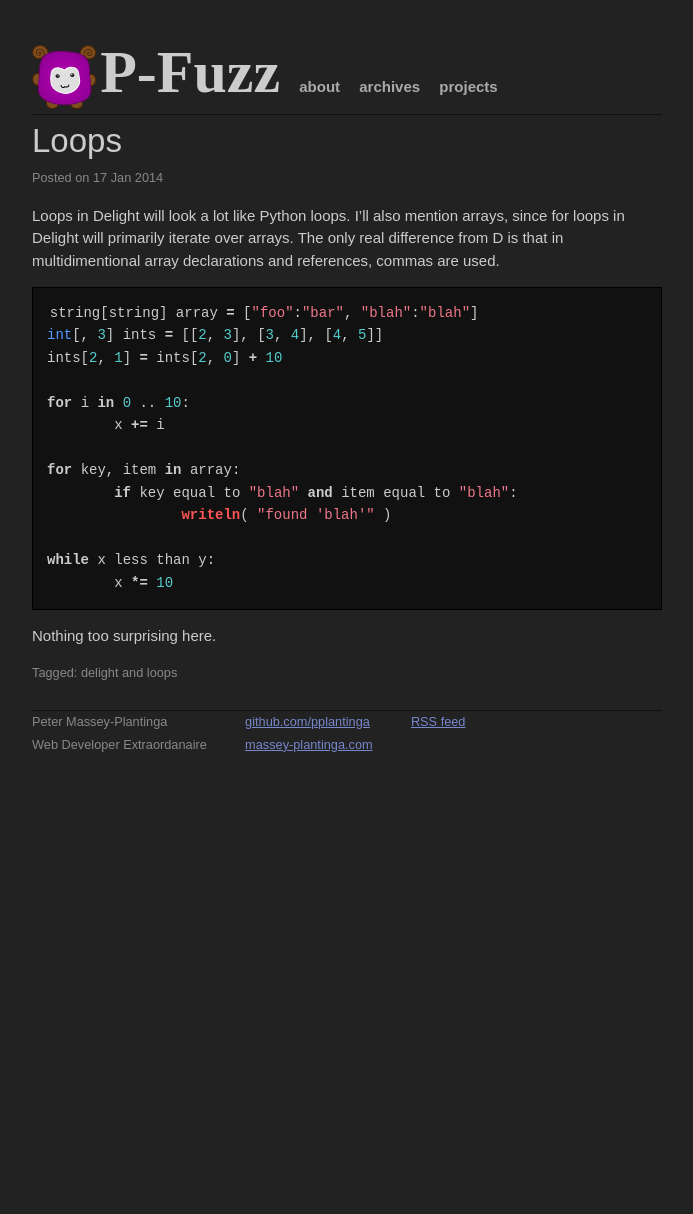
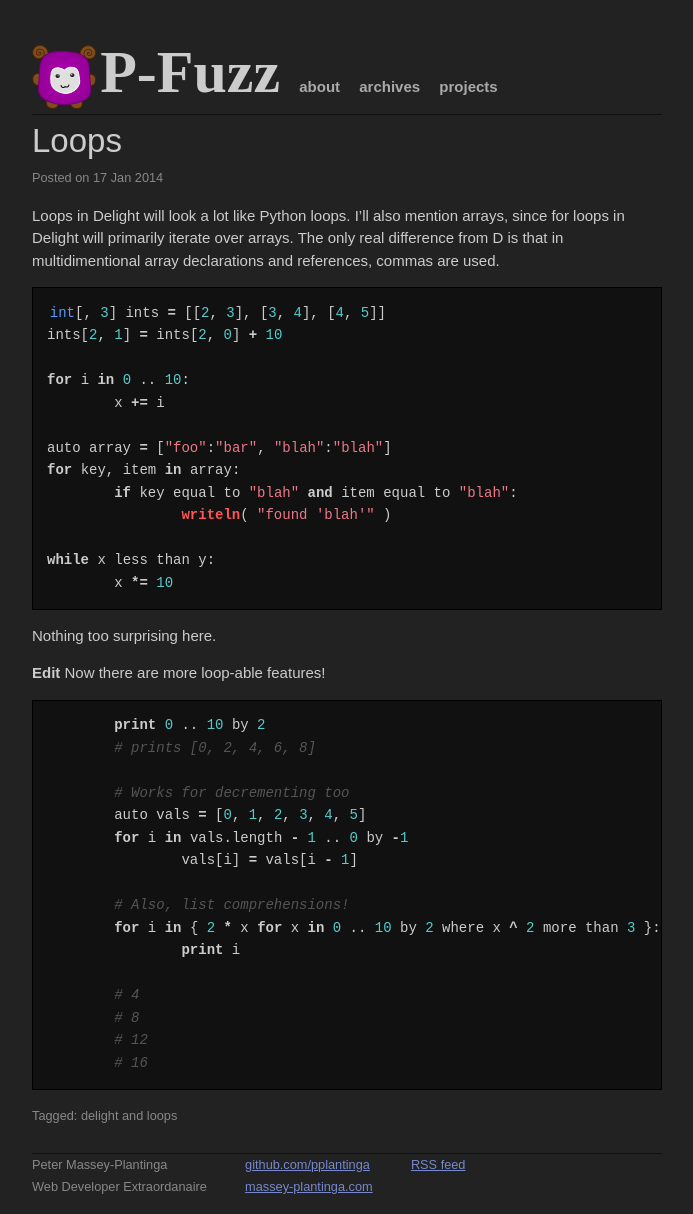
Before and after one commit to pplantinga/pfuzz-blog, a Jekyll site: the page built from _posts/2014-01-17-loops.markdown, in a window 1280 px wide. Shown: the whole page, without its empty margins (293-986 px from the left). Built offline with Jekyll 4.4.1, drawn with Linux system fonts in a browser that asks for light colours; some web fonts are replaced; Markdown is read by kramdown in place of the engine named in the settings; before the commit the page ends 945 px from its top, so only the background shows below that.

Commit message:
Update loops post to include list comprehensions and stuffs

```diff
--- a/_posts/2014-01-17-loops.markdown
+++ b/_posts/2014-01-17-loops.markdown
@@ -10,13 +10,13 @@ tags:
 Loops in Delight will look a lot like Python loops. I'll also mention arrays, since for loops in Delight will primarily iterate over arrays. The only real difference from D is that in multidimentional array declarations and references, commas are used.
 
 {% highlight python %}
-string[string] array = ["foo":"bar", "blah":"blah"]
 int[, 3] ints = [[2, 3], [3, 4], [4, 5]]
 ints[2, 1] = ints[2, 0] + 10
 
 for i in 0 .. 10:
 	x += i
 
+auto array = ["foo":"bar", "blah":"blah"]
 for key, item in array:
 	if key equal to "blah" and item equal to "blah":
 		writeln( "found 'blah'" )
@@ -26,3 +26,24 @@ while x less than y:
 {% endhighlight %}
 
 Nothing too surprising here.
+
+**Edit** Now there are more loop-able features!
+
+{% highlight python %}
+	print 0 .. 10 by 2
+	# prints [0, 2, 4, 6, 8]
+
+	# Works for decrementing too
+	auto vals = [0, 1, 2, 3, 4, 5]
+	for i in vals.length - 1 .. 0 by -1
+		vals[i] = vals[i - 1]
+
+	# Also, list comprehensions!
+	for i in { 2 * x for x in 0 .. 10 by 2 where x ^ 2 more than 3 }:
+		print i
+
+	# 4
+	# 8
+	# 12
+	# 16
+{% endhighlight %}
```
